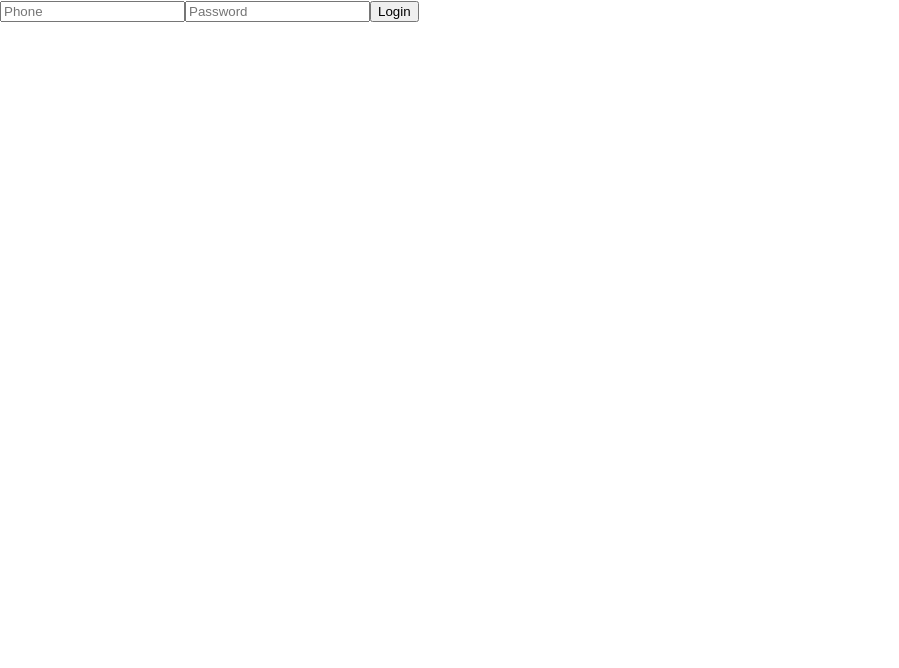
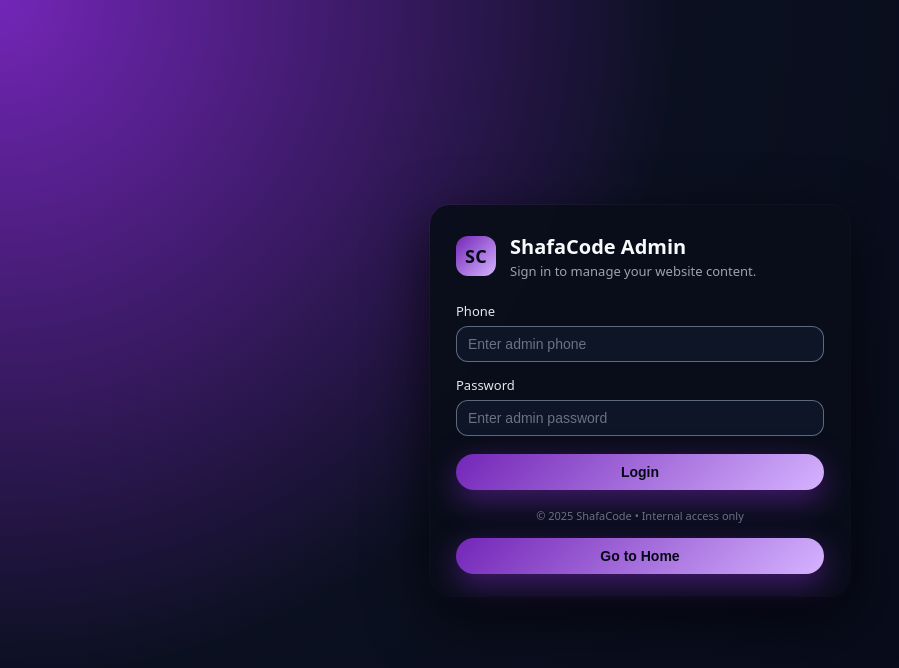
Before and after one commit to AminulSagor/shafacodeweb, a React (Create React App) app: page /admin/login in a window 1280 px wide. Shown: the top 668 px of the page, without its empty margins (0-899 px from the left). Built offline with nearby package versions, Linux system fonts and the light colour scheme.

Commit message:
login page

```diff
--- /dev/null
+++ b/src/pages/admin/AdminLogin.css
@@ -0,0 +1,145 @@
+/* src/pages/admin/AdminLogin.css */
+
+.admin-auth-page {
+  min-height: 100vh;
+  display: flex;
+  align-items: center;
+  justify-content: center;
+  padding: 24px;
+  background: radial-gradient(
+    circle at top left,
+    #7326b7 0%,
+    #0b1020 45%,
+    #050816 100%
+  );
+  font-family:
+    system-ui,
+    -apple-system,
+    BlinkMacSystemFont,
+    "Segoe UI",
+    sans-serif;
+}
+
+.admin-auth-card {
+  width: 100%;
+  max-width: 420px;
+  background: rgba(10, 14, 26, 0.96);
+  border-radius: 20px;
+  padding: 28px 26px 22px;
+  box-shadow:
+    0 20px 60px rgba(0, 0, 0, 0.7),
+    0 0 0 1px rgba(255, 255, 255, 0.04);
+  color: #f9fafb;
+  backdrop-filter: blur(12px);
+}
+
+.admin-auth-brand {
+  display: flex;
+  align-items: center;
+  gap: 14px;
+  margin-bottom: 22px;
+}
+
+.admin-auth-logo {
+  width: 40px;
+  height: 40px;
+  border-radius: 12px;
+  background: linear-gradient(135deg, #7326b7, #d5b3ff);
+  display: flex;
+  align-items: center;
+  justify-content: center;
+  font-weight: 700;
+  letter-spacing: 0.02em;
+  color: #050816;
+  font-size: 18px;
+}
+
+.admin-auth-title {
+  margin: 0;
+  font-size: 20px;
+  font-weight: 600;
+}
+
+.admin-auth-subtitle {
+  margin: 2px 0 0;
+  font-size: 13px;
+  color: #9ca3af;
+}
+
+.admin-auth-form {
+  display: flex;
+  flex-direction: column;
+  gap: 14px;
+  margin-top: 10px;
+}
+
+.admin-form-group {
+  display: flex;
+  flex-direction: column;
+  gap: 6px;
+}
+
+.admin-form-label {
+  font-size: 13px;
+  color: #e5e7eb;
+}
+
+.admin-form-input {
+  border-radius: 12px;
+  border: 1px solid rgba(148, 163, 184, 0.6);
+  background: rgba(15, 23, 42, 0.9);
+  padding: 9px 11px;
+  color: #f9fafb;
+  font-size: 14px;
+  outline: none;
+  transition:
+    border 0.15s ease,
+    box-shadow 0.15s ease,
+    background 0.15s ease;
+}
+
+.admin-form-input::placeholder {
+  color: #6b7280;
+}
+
+.admin-form-input:focus {
+  border-color: #d5b3ff;
+  box-shadow: 0 0 0 1px rgba(213, 179, 255, 0.7);
+  background: rgba(15, 23, 42, 1);
+}
+
+.admin-auth-button {
+  margin-top: 4px;
+  width: 100%;
+  border-radius: 999px;
+  border: none;
+  padding: 10px 14px;
+  font-size: 14px;
+  font-weight: 600;
+  cursor: pointer;
+  background: linear-gradient(135deg, #7326b7, #d5b3ff);
+  color: #050816;
+  transition:
+    transform 0.12s ease,
+    box-shadow 0.12s ease,
+    filter 0.12s ease;
+  box-shadow: 0 10px 30px rgba(115, 38, 183, 0.55);
+}
+
+.admin-auth-button:hover {
+  transform: translateY(-1px);
+  filter: brightness(1.03);
+  box-shadow: 0 14px 40px rgba(115, 38, 183, 0.7);
+}
+
+.admin-auth-button:active {
+  transform: translateY(0);
+  box-shadow: 0 6px 18px rgba(115, 38, 183, 0.5);
+}
+
+.admin-auth-footer {
+  margin-top: 18px;
+  text-align: center;
+  font-size: 11px;
+  color: #6b7280;
+}
--- a/src/pages/admin/Login.jsx
+++ b/src/pages/admin/Login.jsx
@@ -1,6 +1,8 @@
+// src/pages/admin/Login.jsx
 import { useState } from "react";
 import { useNavigate } from "react-router-dom";
 import { useAdminAuth } from "../../context/AdminAuthContext";
+import "./AdminLogin.css";
 
 export default function AdminLogin() {
   const [phone, setPhone] = useState("");
@@ -20,20 +22,68 @@ export default function AdminLogin() {
     }
   };
 
+  const handleGoToHome = () => {
+    navigate("/");
+  };
+
   return (
-    <form onSubmit={handleSubmit}>
+    <div className="admin-auth-page">
+      <div className="admin-auth-card">
+        <div className="admin-auth-brand">
+          <div className="admin-auth-logo">SC</div>
+          <div>
+            <h1 className="admin-auth-title">ShafaCode Admin</h1>
+            <p className="admin-auth-subtitle">
+              Sign in to manage your website content.
+            </p>
+          </div>
+        </div>
+
+        <form className="admin-auth-form" onSubmit={handleSubmit}>
+          <div className="admin-form-group">
+            <label htmlFor="phone" className="admin-form-label">
+              Phone
+            </label>
             <input
-        placeholder="Phone"
+              id="phone"
+              className="admin-form-input"
+              placeholder="Enter admin phone"
               value={phone}
               onChange={(e) => setPhone(e.target.value)}
             />
+          </div>
+
+          <div className="admin-form-group">
+            <label htmlFor="password" className="admin-form-label">
+              Password
+            </label>
             <input
-        placeholder="Password"
+              id="password"
+              className="admin-form-input"
+              placeholder="Enter admin password"
               type="password"
               value={password}
               onChange={(e) => setPassword(e.target.value)}
             />
-      <button type="submit">Login</button>
+          </div>
+
+          <button className="admin-auth-button" type="submit">
+            Login
+          </button>
         </form>
+
+        <p className="admin-auth-footer">
+          © {new Date().getFullYear()} ShafaCode • Internal access only
+        </p>
+
+        <button
+          className="admin-auth-button"
+          type="button"
+          onClick={handleGoToHome}
+        >
+          Go to Home
+        </button>
+      </div>
+    </div>
   );
 }
```
Lines whose indentation alone changed are shown as unchanged.
